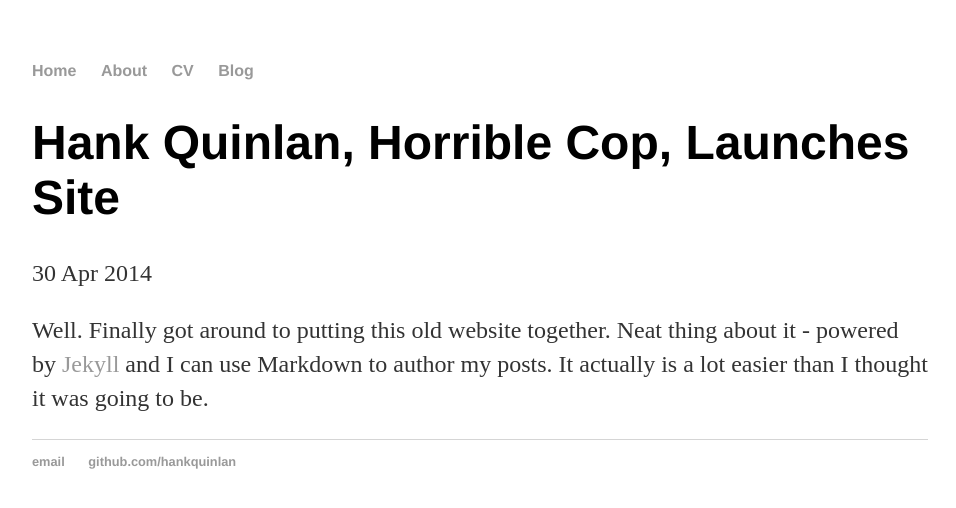
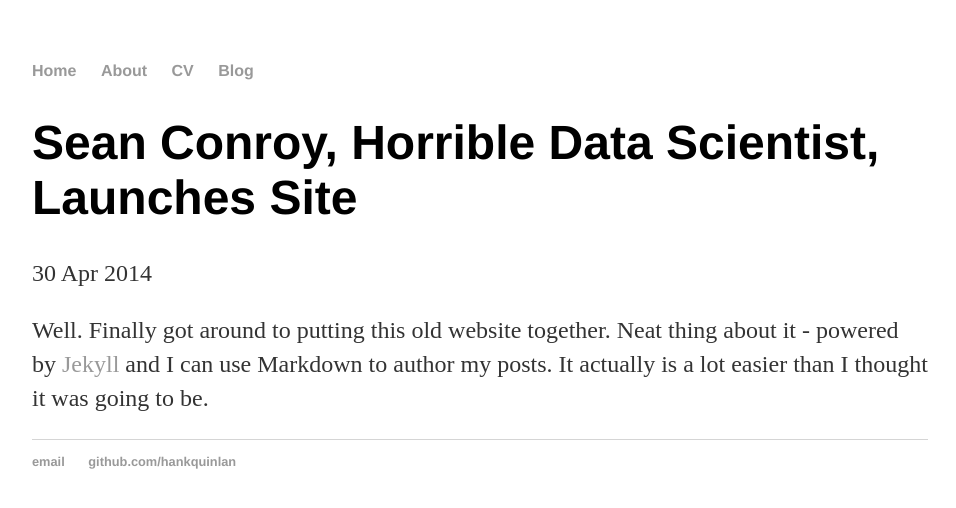
Before and after one commit to meystingray/meystingray.github.io, a Jekyll site: the page built from _posts/2019-01-02-Sean-Conroy-site-launched.md, in a window 1280 px wide. Shown: the top 508 px of the page, without its empty margins (160-1116 px from the left). Built offline with Jekyll 4.4.1, drawn with Linux system fonts in a browser that asks for light colours.

Commit message:
Update and rename 2014-04-30-hank-quinlan-site-launched.md to 2019-01-02-Sean-Conroy-site-launched.md

```diff
--- a/_posts/2014-04-30-hank-quinlan-site-launched.md
+++ b/_posts/2019-01-02-Sean-Conroy-site-launched.md
@@ -1,6 +1,6 @@
 ---
 layout: post
-title: "Hank Quinlan, Horrible Cop, Launches Site"
+title: "Sean Conroy, Horrible Data Scientist, Launches Site"
 date: 2014-04-30
 ---
 
```
